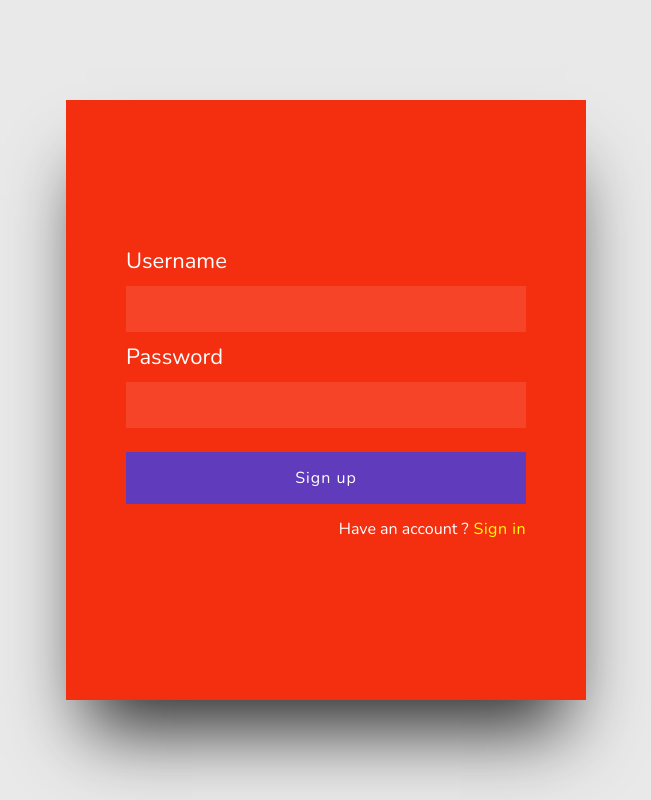
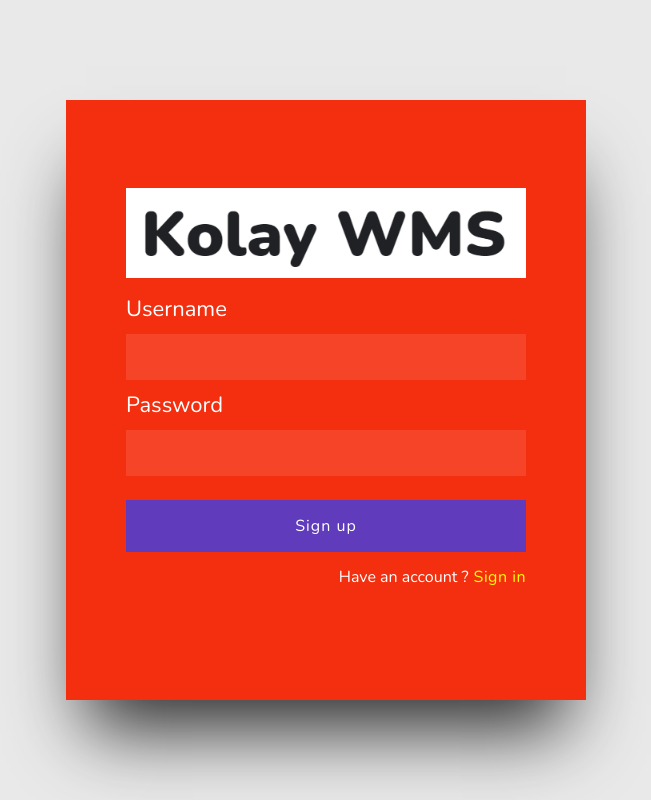
Before and after one commit to ata8ata/kolay-wms-web, a React (Create React App) app: page / in a window 1280 px wide. Shown: the whole page, without its empty margins (314-965 px from the left). Built offline with nearby package versions, Linux system fonts and the light colour scheme; no server answers.

Commit message:
image işlemi

```diff
--- a/src/components/login/Login.js
+++ b/src/components/login/Login.js
@@ -1,4 +1,5 @@
 import React from "react";
+import logo from "../images/kolayWMS.PNG";
 
 const Login = (props) => {
   const {
@@ -15,10 +16,10 @@ const Login = (props) => {
   } = props;
   return (
     <section className="login">
-      <div className="nameContainer">
-
-      </div>
       <div className="loginContainer">
+        <div className="nameContainer">
+          <img src={logo} alt="" width="400" height="90" />
+        </div>
         <label>Username</label>
         <input
           type="text"
```
Also changed, not shown: src/components/images/kolayWMS.PNG (renamed from images/kolayWMS.PNG), src/components/images/kolayWMS.jpg (added).
